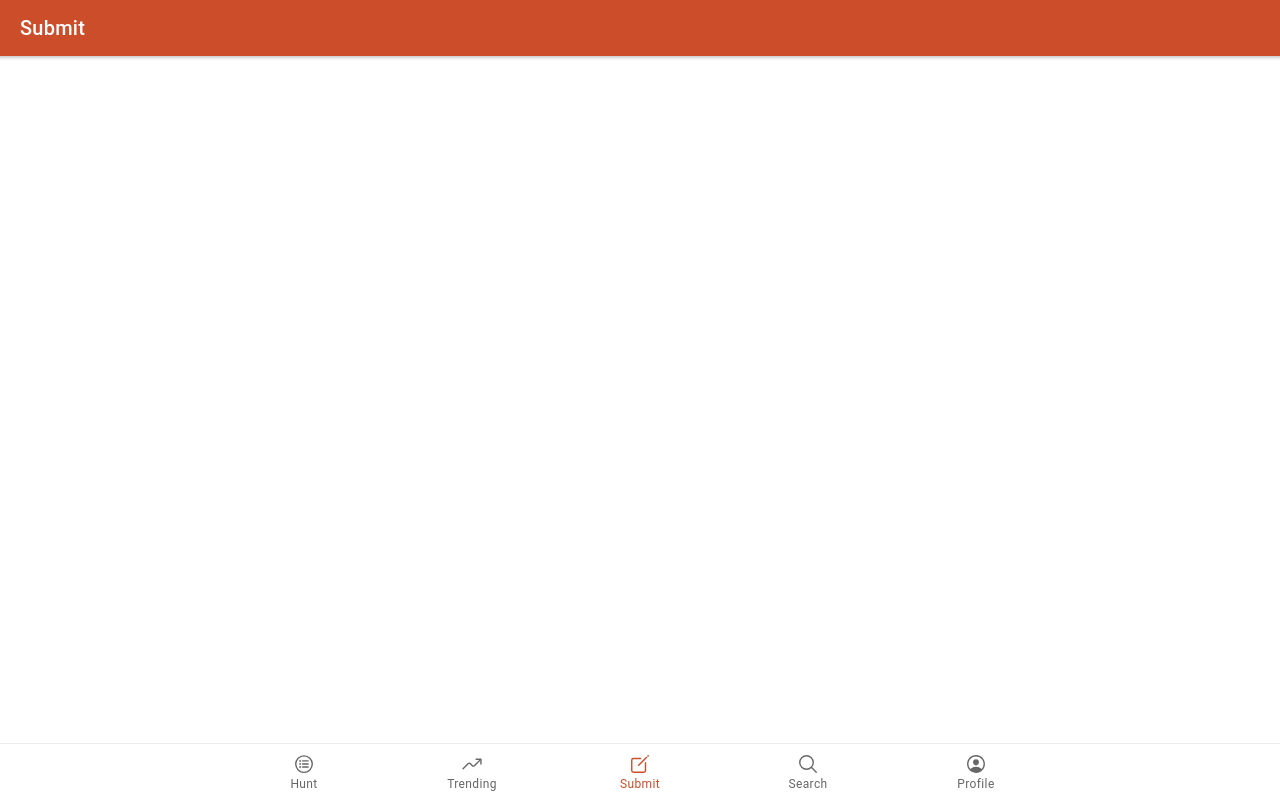
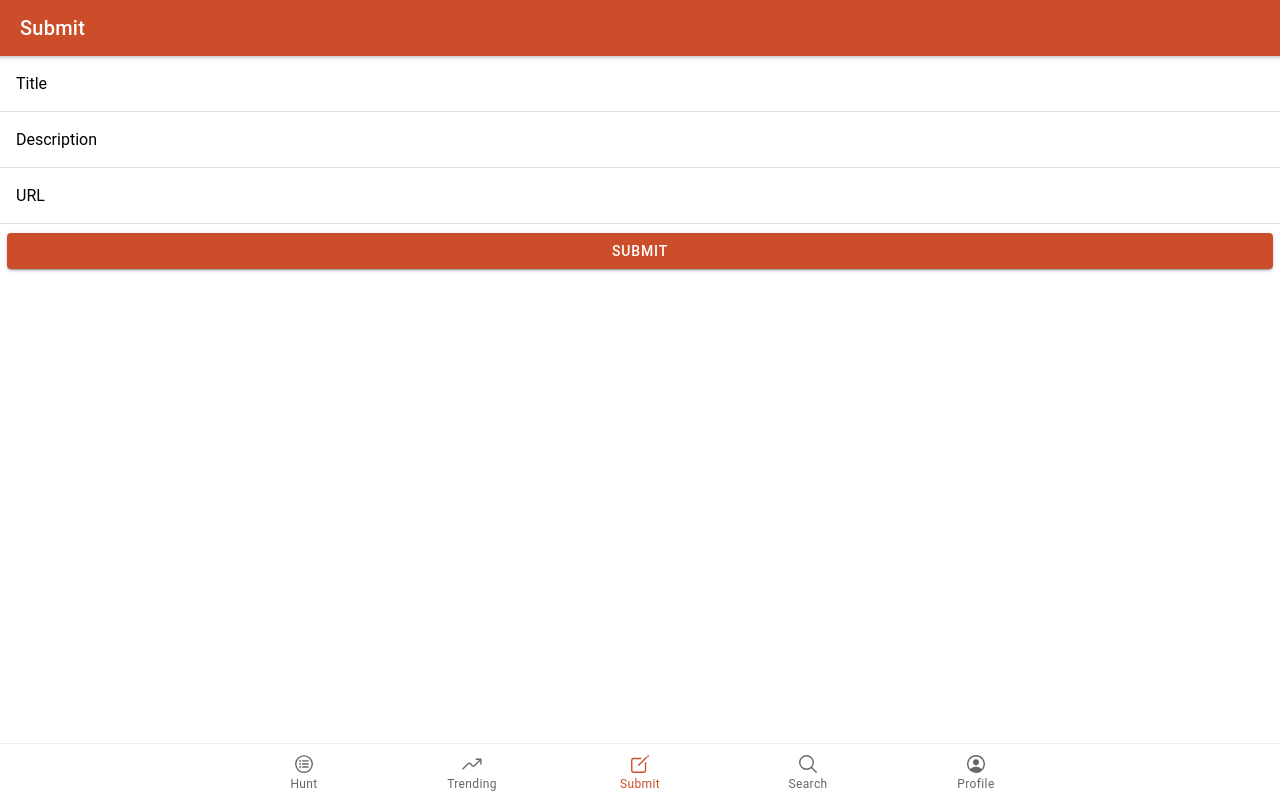
Before and after one commit to lluisguardiola/productHunt, a React (Create React App) app: page /submit in a window 1280 px wide. Built offline with nearby package versions, Linux system fonts and the light colour scheme; no server answers.

Commit message:
submit products with firebase firestore

```diff
--- a/src/pages/Submit.js
+++ b/src/pages/Submit.js
@@ -1,14 +1,118 @@
-import React from 'react'
-import {IonContent, IonPage} from "@ionic/react"
+import React, { useContext, useState } from 'react'
+import {IonButton, IonCol, IonContent, IonInput, IonItem, IonLabel, IonPage, IonRow} from "@ionic/react"
+import useFormValidation from '../hooks/useFormValidation'
+import validateCreateProduct from '../components/Product/validateCreateProduct'
+import firebase from '../firebase'
+import UserContext from '../contexts/UserContext'
 import SmallHeader from "../components/Header/SmallHeader"
 import LargeHeader from "../components/Header/LargerHeader"
+import {toast} from '../utils/toast'
 
-const Submit = () => {
+const INITIAL_STATE = {
+	title: "",
+	description: "",
+	url: ""
+}
+
+const Submit = (props) => {
+	const {user} = useContext(UserContext)
+	const [submitting, setSubmitting] = useState(false)
+	const {handleSubmit, handleChange, values} = useFormValidation(
+		INITIAL_STATE,
+		validateCreateProduct,
+		handleCreate
+	)
+
+	async function handleCreate() {
+		try {
+
+			if (!user) {
+				props.history.push('/login')
+				return
+			}
+
+			setSubmitting(true)
+
+			const {url, description, title} = values
+			const id = firebase.db.collection("products").doc().id
+
+			const newProduct = {
+				title,
+				url,
+				description,
+				postedBy: {
+					id: user.uid,
+					name: user.displayName
+				},
+				voteCount: 1,
+				comments: [],
+				votes: [{
+					votedBy: {id: user.uid, name: user.displayName}
+				}],
+				created: Date.now()
+			}
+
+			await firebase.db.collection("products").doc(id).set(newProduct)
+			props.history.push("/")
+		} catch (err) {
+			console.error(err)
+			toast(err.message)
+		}
+
+		setSubmitting(false)
+	}
+
 	return (
 		<IonPage>
 			<SmallHeader title="Submit" />
 			<IonContent fullscreen>
 				<LargeHeader title="Submit" />
+				<IonItem lines="full">
+					<IonLabel position="floating">Title</IonLabel>
+					<IonInput
+						name="title"
+						type="text"
+						value={values.title}
+						onIonChange={handleChange}
+						required
+					/>
+				</IonItem>
+
+				<IonItem lines="full">
+					<IonLabel position="floating">Description</IonLabel>
+					<IonInput
+						name="description"
+						type="text"
+						value={values.description}
+						onIonChange={handleChange}
+						required
+					/>
+				</IonItem>
+
+				<IonItem lines="full">
+					<IonLabel position="floating">URL</IonLabel>
+					<IonInput
+						name="url"
+						type="url"
+						value={values.url}
+						onIonChange={handleChange}
+						required
+					/>
+				</IonItem>
+
+				<IonRow>
+					<IonCol>
+						<IonButton
+							type="submit"
+							color="primary"
+							expand="block"
+							disabled={submitting}
+							onClick={handleSubmit}
+						>
+							Submit
+						</IonButton>
+					</IonCol>
+				</IonRow>
 			</IonContent>
 		</IonPage>
 	)
```
